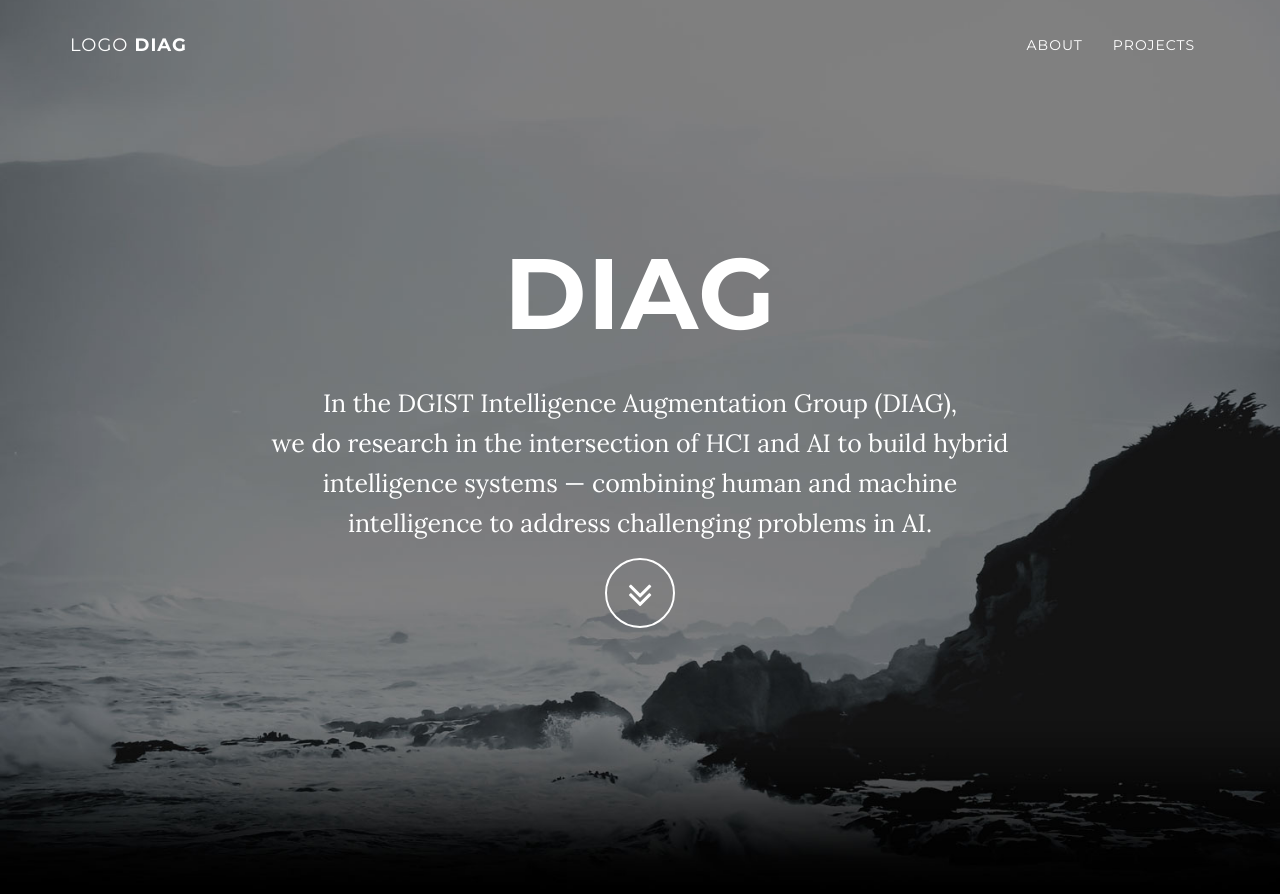
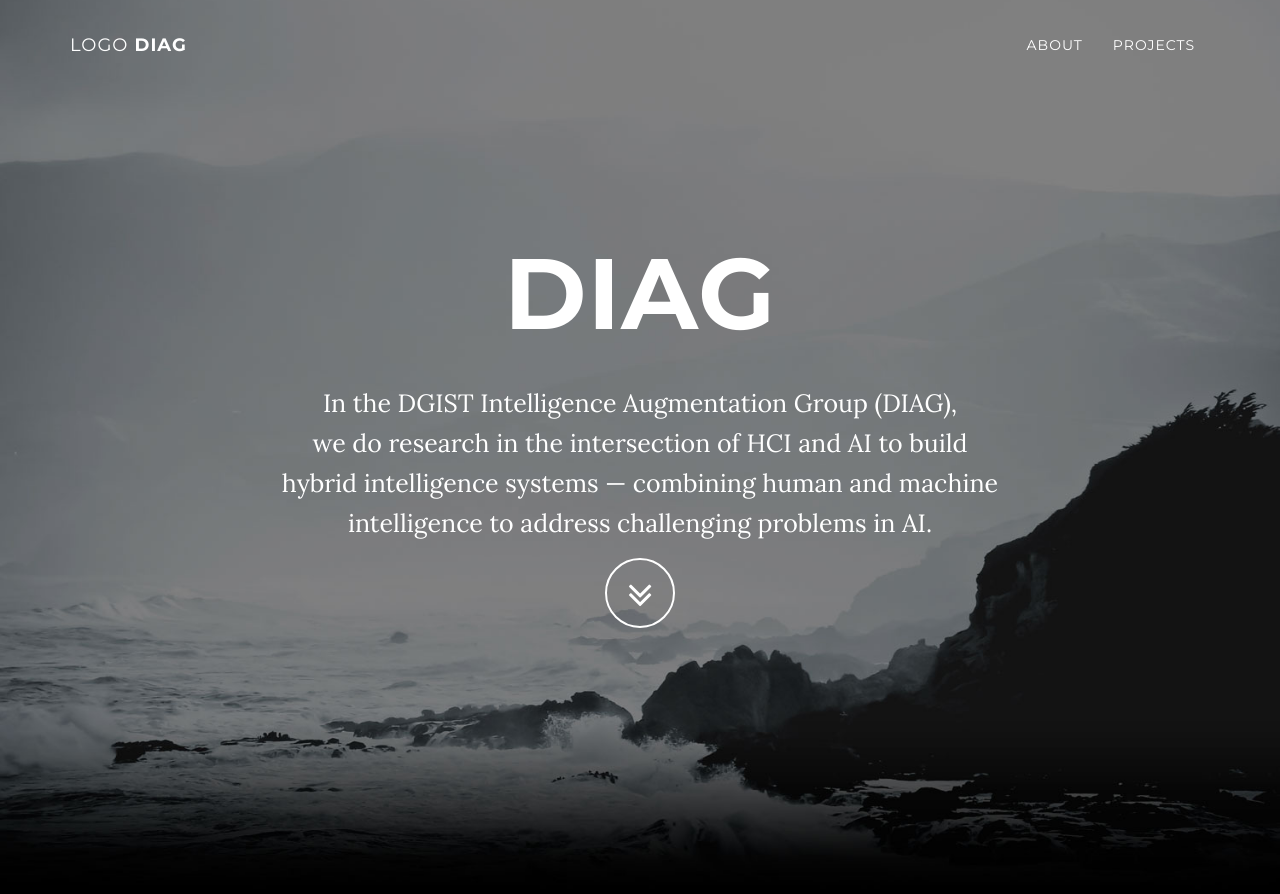
Before and after one commit to raflereak/diag-dgist.github.io, a Jekyll site: the page built from index.html, in a window 1280 px wide and 900 px high. Shown: the top 894 px of the window. Built offline with Jekyll 4.4.1, drawn with Linux system fonts in a browser that asks for light colours.

```diff
--- a/_config.yml
+++ b/_config.yml
@@ -2,7 +2,7 @@
 title: DIAG
 email: jyskwon.github.io
 url: https://diag.kr
-description: "In the DGIST Intelligence Augmentation Group (DIAG), <br>we do research in the intersection of HCI and AI to build hybrid intelligence systems &mdash; combining human and machine intelligence to address challenging problems in AI."
+description: "In the DGIST Intelligence Augmentation Group (DIAG), <br>we do research in the intersection of HCI and AI to build <br>hybrid intelligence systems &mdash; combining human and machine intelligence to address challenging problems in AI."
 
 # Color settings (hex-codes without the leading hash-tag)
 color:
--- a/_includes/js.html
+++ b/_includes/js.html
@@ -8,7 +8,7 @@
     <script src="{{ "/js/jquery.easing.min.js" | prepend: site.baseurl }}"></script>
 
     <!-- Google Maps API Key - Use your own API key to enable the map feature. More information on the Google Maps API can be found at https://developers.google.com/maps/ -->
-    <script type="text/javascript" src="https://maps.googleapis.com/maps/api/js?key=AIzaSyCRngKslUGJTlibkQ3FkfTxj3Xss1UlZDA&sensor=false"></script>
+    <!--script type="text/javascript" src="https://maps.googleapis.com/maps/api/js?key=AIzaSyCRngKslUGJTlibkQ3FkfTxj3Xss1UlZDA&sensor=false"></script-->
 
     <!-- Custom Theme JavaScript -->
     <script src="{{ "/js/grayscale.js" | prepend: site.baseurl }}"></script>
```
